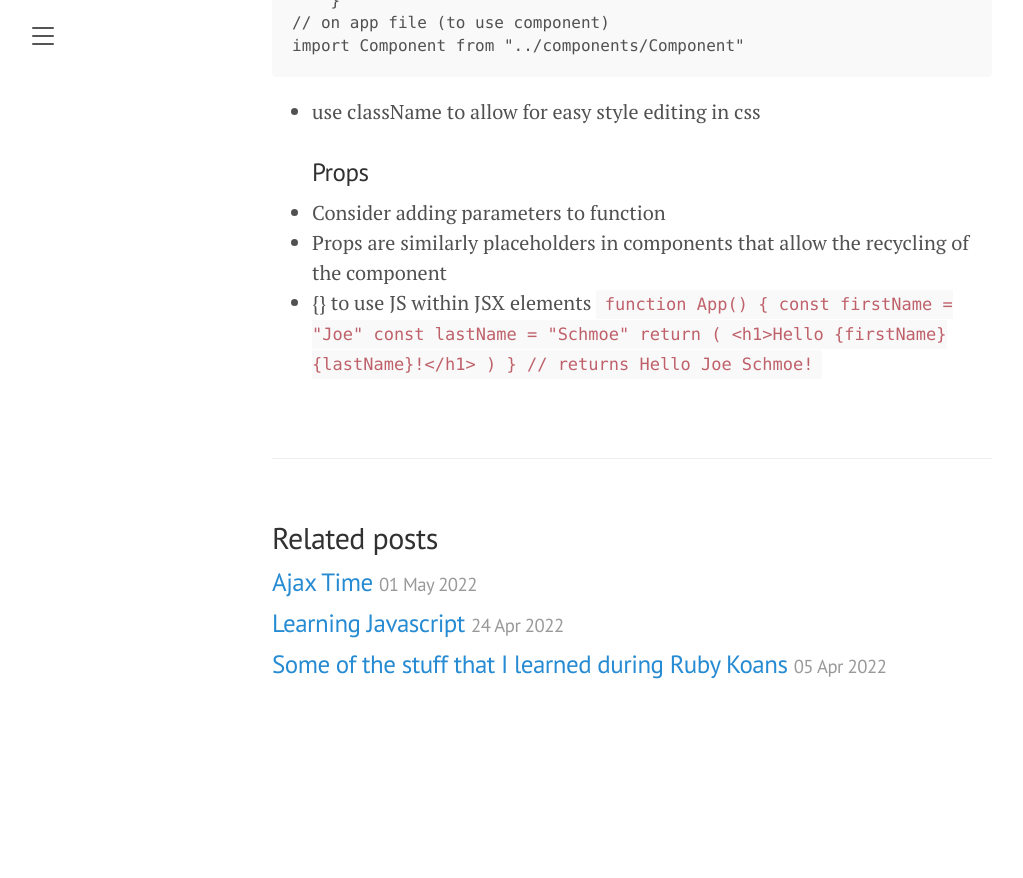
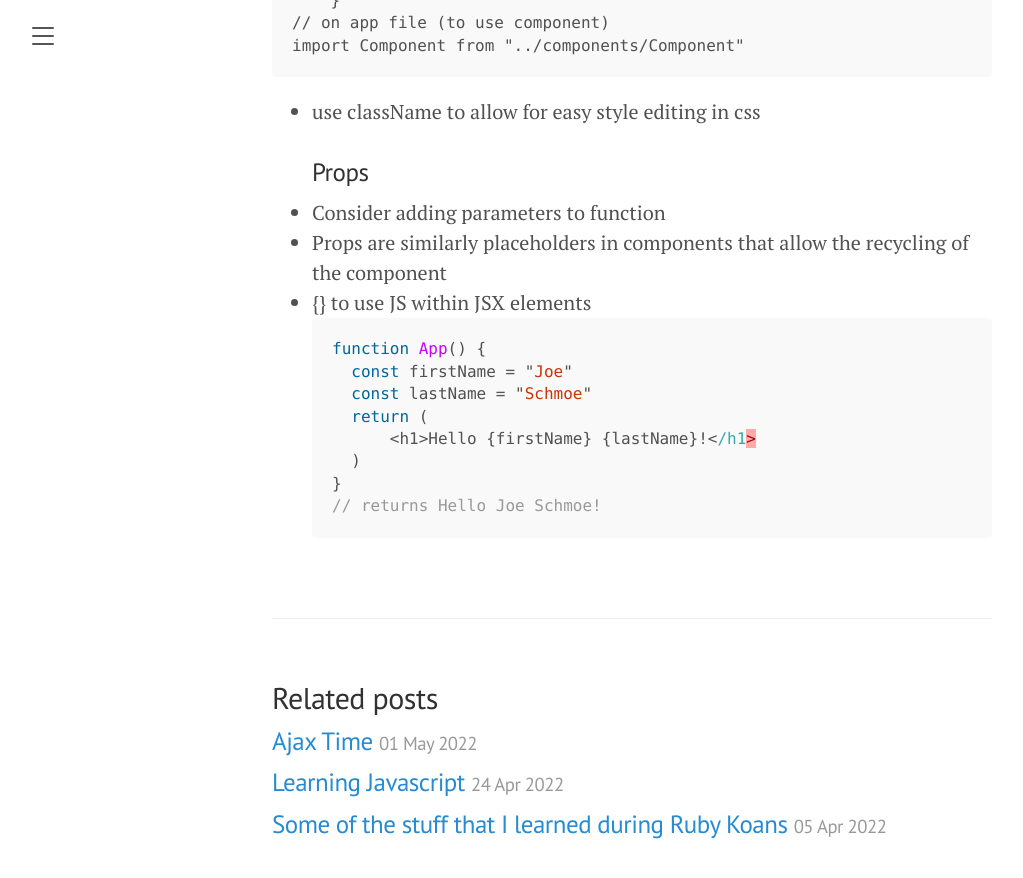
Before and after one commit to cmeggs0/til, a Jekyll site: the page built from _posts/2022-05-03-learning-react.md, in a window 1280 px wide and 900 px high, scrolled down 2452 px. Shown: the top 878 px of the window, without its empty margins (8-1031 px from the left). Built offline with Jekyll 4.4.1, drawn with Linux system fonts in a browser that asks for light colours; our own code applies the rules of GitHub Pages for plain Markdown files; before the commit the page ends 3193 px from its top, so only the background shows below that.

Commit message:
Update 2022-05-03-learning-react.md

````diff
--- a/_posts/2022-05-03-learning-react.md
+++ b/_posts/2022-05-03-learning-react.md
@@ -77,7 +77,8 @@ import Component from "../components/Component"
 - Consider adding parameters to function
 - Props are similarly placeholders in components that allow the recycling of the component
 - {} to use JS within JSX elements
-```function App() {
+```js
+function App() {
     const firstName = "Joe"
     const lastName = "Schmoe"
     return (
````
